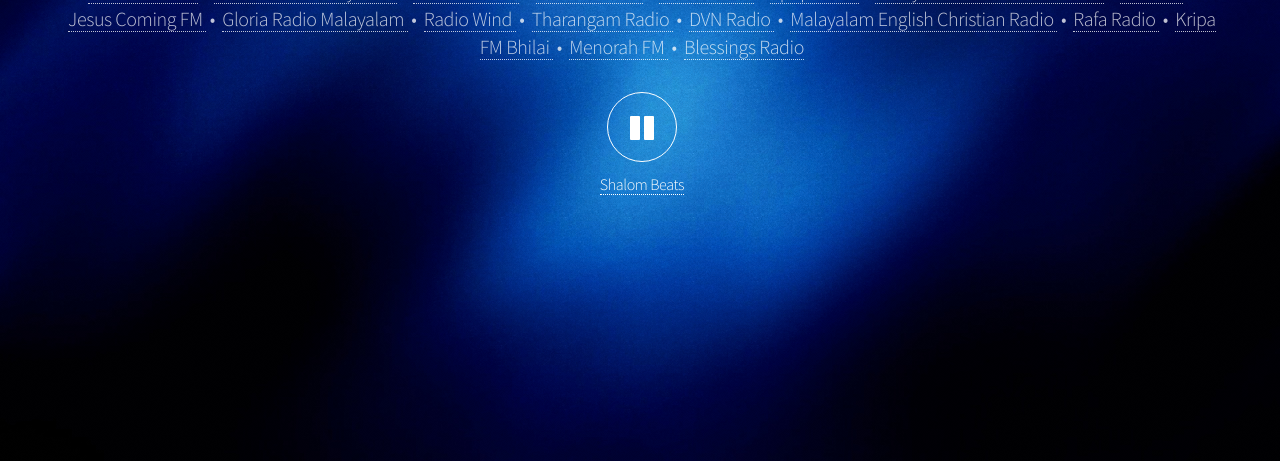
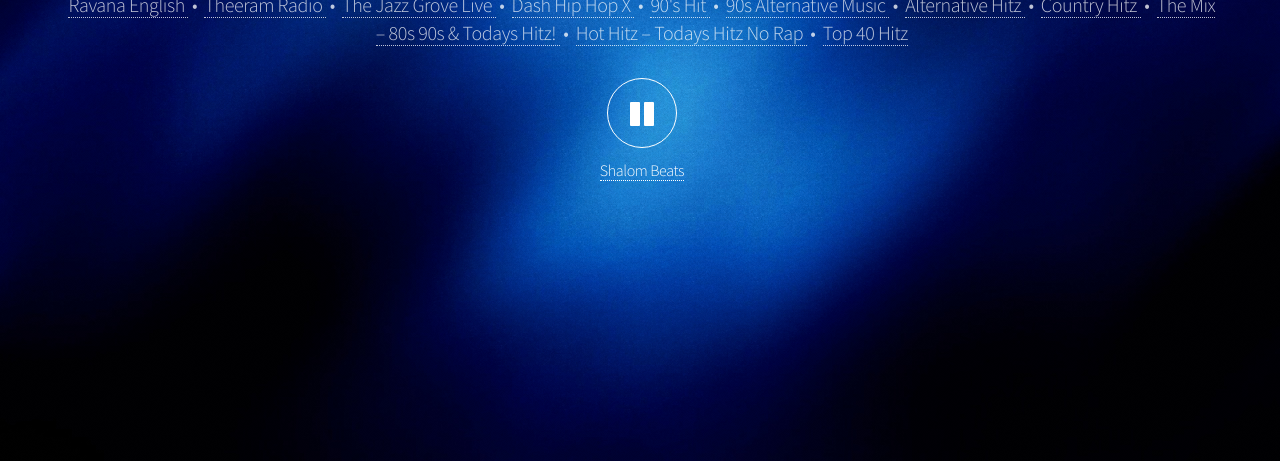
Before and after one commit to ravana69/english, a plain HTML site: page index.html in a window 1280 px wide. Shown: the part 339-800 px from the top of the page. Drawn offline with Linux system fonts and the light colour scheme.

Commit message:
Update index.html

```diff
--- a/index.html
+++ b/index.html
@@ -18,24 +18,17 @@
 					<header id="header">
 						<h1>#Christ_FM</h1>
 						<p>
-							<a id="paradise" onclick="loadStream(0)" style="cursor:pointer">  Shalom Beats  </a>&nbsp;&bull;&nbsp;
-							<a id="paradise" onclick="loadStream(1)" style="cursor:pointer">  Jesus Radio Malayalam  </a>&nbsp;&bull;&nbsp;
-                                                        <a id="paradise" onclick="loadStream(2)" style="cursor:pointer">  Sehion Radio  </a>&nbsp;&bull;&nbsp;
-							<a id="paradise" onclick="loadStream(3)" style="cursor:pointer">  Psalms Radio  </a>&nbsp;&bull;&nbsp;
-							<a id="paradise" onclick="loadStream(4)" style="cursor:pointer">  Radio Maria  </a>&nbsp;&bull;&nbsp;
-							<a id="paradise" onclick="loadStream(5)" style="cursor:pointer">  Ephphatha  </a>&nbsp;&bull;&nbsp;
-							<a id="paradise" onclick="loadStream(6)" style="cursor:pointer">  Malayalam Christian Network  </a>&nbsp;&bull;&nbsp;
-							<a id="paradise" onclick="loadStream(7)" style="cursor:pointer">  Shalom  </a>&nbsp;&bull;&nbsp;
-							<a id="paradise" onclick="loadStream(8)" style="cursor:pointer">  Jesus Coming FM  </a>&nbsp;&bull;&nbsp;
-							<a id="paradise" onclick="loadStream(9)" style="cursor:pointer">  Gloria Radio Malayalam  </a>&nbsp;&bull;&nbsp;
-							<a id="paradise" onclick="loadStream(10)" style="cursor:pointer">  Radio Wind  </a>&nbsp;&bull;&nbsp;
-							<a id="paradise" onclick="loadStream(11)" style="cursor:pointer">  Tharangam Radio  </a>&nbsp;&bull;&nbsp;
-							<a id="paradise" onclick="loadStream(12)" style="cursor:pointer">  DVN Radio  </a>&nbsp;&bull;&nbsp;
-							<a id="paradise" onclick="loadStream(13)" style="cursor:pointer">  Malayalam English Christian Radio  </a>&nbsp;&bull;&nbsp;
-							<a id="paradise" onclick="loadStream(14)" style="cursor:pointer">  Rafa Radio  </a>&nbsp;&bull;&nbsp;
-							<a id="paradise" onclick="loadStream(15)" style="cursor:pointer">  Kripa FM Bhilai  </a>&nbsp;&bull;&nbsp;
-                                                        <a id="paradise" onclick="loadStream(16)" style="cursor:pointer">  Menorah FM  </a>&nbsp;&bull;&nbsp;
-							<a id="paradise" onclick="loadStream(17)" style="cursor:pointer">  Blessings Radio  </a>
+							<a id="paradise" onclick="loadStream(0)" style="cursor:pointer">  Ravana English  </a>&nbsp;&bull;&nbsp;
+							<a id="paradise" onclick="loadStream(1)" style="cursor:pointer">  Theeram Radio  </a>&nbsp;&bull;&nbsp;
+                                                        <a id="paradise" onclick="loadStream(2)" style="cursor:pointer">  The Jazz Grove Live  </a>&nbsp;&bull;&nbsp;
+							<a id="paradise" onclick="loadStream(3)" style="cursor:pointer">  Dash Hip Hop X  </a>&nbsp;&bull;&nbsp;
+							<a id="paradise" onclick="loadStream(4)" style="cursor:pointer">  90's Hit  </a>&nbsp;&bull;&nbsp;
+							<a id="paradise" onclick="loadStream(5)" style="cursor:pointer">  90s Alternative Music  </a>&nbsp;&bull;&nbsp;
+							<a id="paradise" onclick="loadStream(6)" style="cursor:pointer">  Alternative Hitz  </a>&nbsp;&bull;&nbsp;
+							<a id="paradise" onclick="loadStream(7)" style="cursor:pointer">  Country Hitz  </a>&nbsp;&bull;&nbsp;
+							<a id="paradise" onclick="loadStream(8)" style="cursor:pointer">  The Mix – 80s 90s & Todays Hitz!  </a>&nbsp;&bull;&nbsp;
+							<a id="paradise" onclick="loadStream(9)" style="cursor:pointer">  Hot Hitz – Todays Hitz No Rap  </a>&nbsp;&bull;&nbsp;
+							<a id="paradise" onclick="loadStream(10)" style="cursor:pointer">  Top 40 Hitz  </a>
 						</p>
 						<nav>
 							<ul>
```
